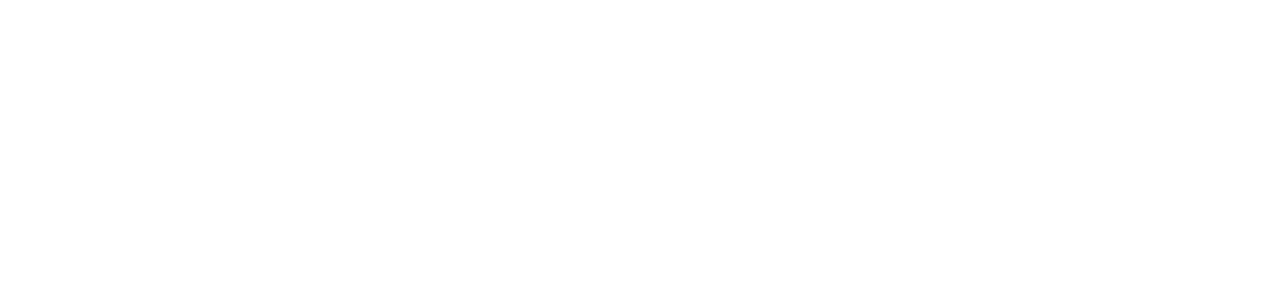
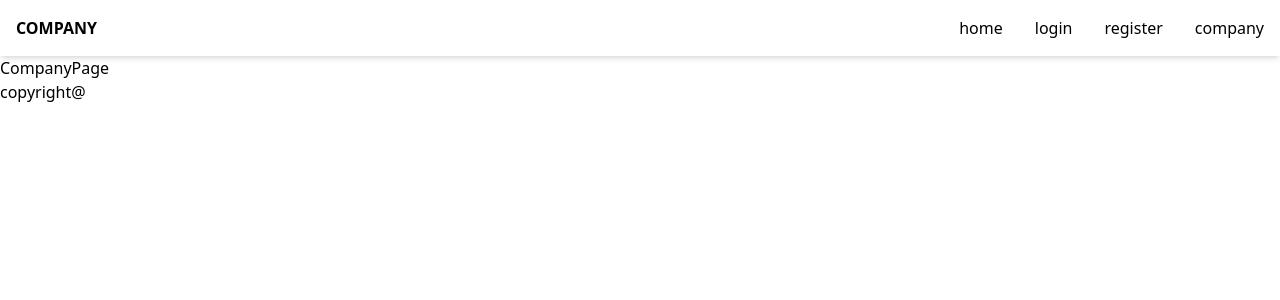
Before and after one commit to chloeyeo/2024Full-Stack, a React (Create React App) app in the folder front/: page /company in a window 1280 px wide. Before the commit this address had no page. Shown: the top 300 px of the page. Built offline with nearby package versions, Linux system fonts and the light colour scheme.

Commit message:
updated routers using outlet from react-router-dom

```diff
--- a/front/src/App.js
+++ b/front/src/App.js
@@ -2,16 +2,32 @@
 import React, { useEffect } from "react"; // to use jsx
 import RegisterPage from "./pages/RegisterPage/RegisterPage";
 import LoginPage from "./pages/LoginPage/LoginPage";
-import { Routes, Route, NavLink, Outlet } from "react-router-dom";
+import { Routes, Route, NavLink, Outlet, useLocation } from "react-router-dom";
 import NavBar from "./layout/NavBar";
 import { useSelector, useDispatch } from "react-redux";
 import { authUser } from "./store/thunkFunctions";
+import Footer from "./pages/Footer";
+import CompanyPage from "./pages/CompanyPage/CompanyPage";
+
+function Layout() {
+  return (
+    <>
+      <NavBar />
+      <main>
+        <Outlet />
+      </main>
+      <Footer />
+    </>
+  );
+}
 
 function App() {
   // isAuth is in userSlice = slice of State
   // thus to get state from a component we use useSelector!
   const isAuth = useSelector((state) => state.user.isAuth);
   const dispatch = useDispatch();
+  const { pathname } = useLocation();
+  console.log("pathname:", pathname);
   useEffect(() => {
     // when user visits a new page this useEffect runs
     // as soon as user visits a page, if token.userId exists in our user db
@@ -19,28 +35,14 @@
     // dispatch(function) is always thunk (instead of dispatch({action obj}))
     // i.e. go to thunkFunctions js createAsyncThunk
     if (isAuth) dispatch(authUser());
-  }, []);
+  }, [isAuth, dispatch, pathname]); // pathname = everytime user visits a new page
   return (
     <Routes>
-      <Route path="/" element={<NavBar />}></Route>
-      <Route
-        path="/login"
-        element={
-          <>
-            <NavBar />
-            <LoginPage />
-          </>
-        }
-      ></Route>
-      <Route
-        path="/register"
-        element={
-          <>
-            <NavBar />
-            <RegisterPage />
-          </>
-        }
-      ></Route>
+      <Route path="/" element={<Layout />}>
+        <Route path="/login" element={<LoginPage />}></Route>
+        <Route path="/register" element={<RegisterPage />}></Route>
+        <Route path="/company" element={<CompanyPage />}></Route>
+      </Route>
     </Routes>
   );
 }
--- /dev/null
+++ b/front/src/components/NoAuthRouter.js
@@ -0,0 +1,7 @@
+import React from "react";
+
+const NoAuthRouter = () => {
+  return <div>NoAuthRouter</div>;
+};
+
+export default NoAuthRouter;
--- /dev/null
+++ b/front/src/components/ProtectedRouter.js
@@ -0,0 +1,7 @@
+import React from "react";
+
+const ProtectedRouter = () => {
+  return <div>ProtectedRouter</div>;
+};
+
+export default ProtectedRouter;
--- a/front/src/layout/NavBar.js
+++ b/front/src/layout/NavBar.js
@@ -6,6 +6,7 @@
     { to: "/", name: "home" },
     { to: "/login", name: "login" },
     { to: "/register", name: "register" },
+    { to: "/company", name: "company" },
   ];
   return (
     <div className="w-full shadow-md">
--- /dev/null
+++ b/front/src/pages/CompanyPage/CompanyPage.js
@@ -0,0 +1,7 @@
+import React from "react";
+
+const CompanyPage = () => {
+  return <div>CompanyPage</div>;
+};
+
+export default CompanyPage;
--- /dev/null
+++ b/front/src/pages/Footer.js
@@ -0,0 +1,7 @@
+import React from "react";
+
+const Footer = () => {
+  return <div>copyright@</div>;
+};
+
+export default Footer;
```
Also changed, not shown: 1 other file (tests, documents, lock files or other folders).
